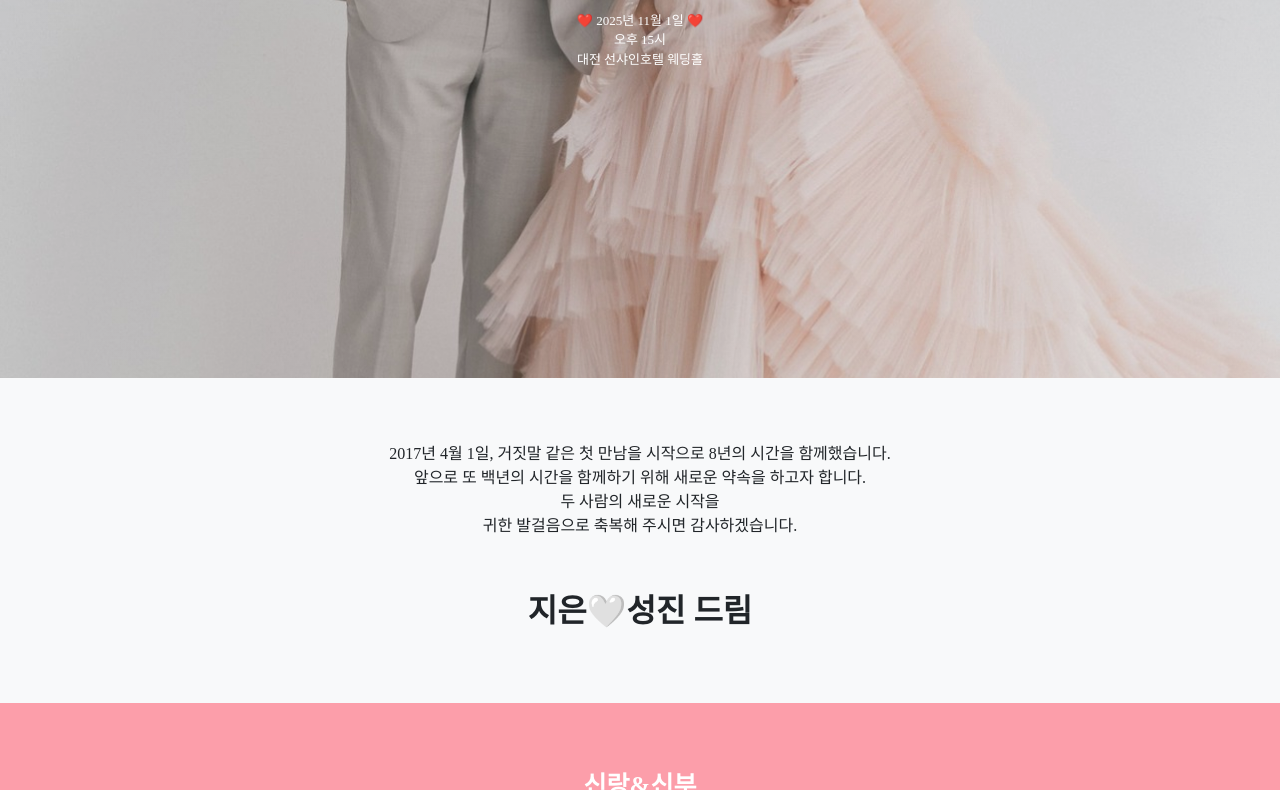
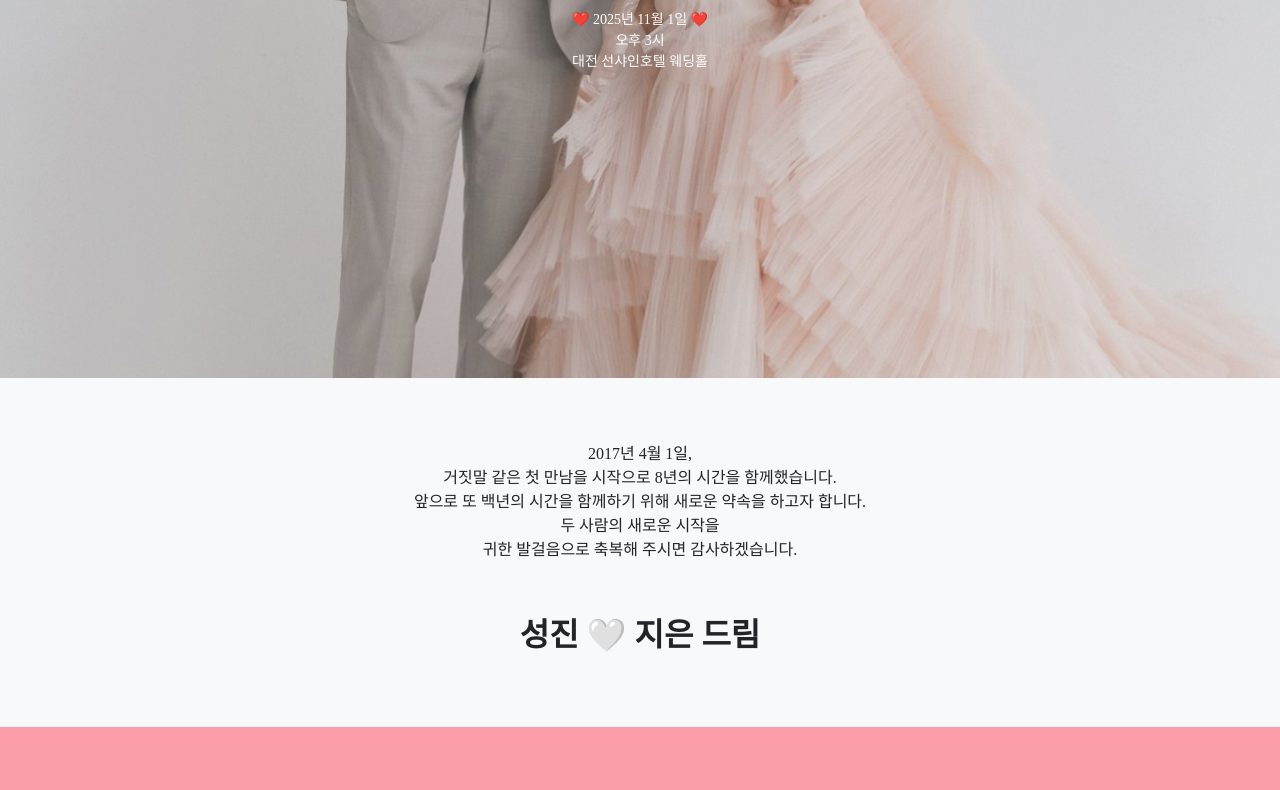
Before and after one commit to marry20251101/marry20251101.github.io, a plain HTML site: page index.html in a window 1280 px wide. Shown: the part 422-1212 px from the top of the page. Drawn offline with nearby package versions, Linux system fonts and the light colour scheme; a web font is replaced by a local one.

Commit message:
Update index.html

```diff
--- a/index.html
+++ b/index.html
@@ -3,11 +3,11 @@
     <head>
         <meta name="viewport" content="width=device-width, initial-scale=1.0">
         <meta property="og:image" content="assets/img/url-main.jpg">
-        <meta property="og:description" content="2025.11.01 지은🤍성진 결혼합니다."/>
+        <meta property="og:description" content="2025.11.01 전성진🤍유지은 결혼합니다."/>
         <meta charset="utf-8" />
         <meta name="description" content="" />
         <meta name="author" content="" />
-        <title>지은🤍성진</title>
+        <title>성진 🤍 지은의 모바일 청첩장입니다</title>
         <link rel="icon" type="image/x-icon" href="assets/favicon.ico"/>
         <!-- Font Awesome icons (free version)-->
         <script src="https://use.fontawesome.com/releases/v6.3.0/js/all.js" crossorigin="anonymous"></script>
@@ -39,7 +39,7 @@
                 <h2 style="font-family: 'Amatic SC', sans-serif; color: white; font-weight: bold;">Jeeeun&SeongJin</h1>
                 <br>
                 <h2 style="font-family: 'Amatic SC', sans-serif; color: white; font-weight: bold;">| We invite you to our wedding |</h2>
-                <p style="font-family: 'Noto Serif KR', serif; color: white; font-size: 13px;"><br>❤️ 2025년 11월 1일 ❤️<br>오후 15시<br>대전 선샤인호텔 웨딩홀</p>
+                <p style="font-family: 'Noto Serif KR', serif; color: white; font-size: 14px;"><br>❤️ 2025년 11월 1일 ❤️<br>오후 3시<br>대전 선샤인호텔 웨딩홀</p>
             </div>
         </header>
 
@@ -49,12 +49,12 @@
                 <div class="row gx-4 gx-lg-5 justify-content-center">
                     <div class="col-lg-10">
                         <p style="font-family: 'Noto Serif KR', serif; font-size: 16px;">
-                            2017년 4월 1일, 거짓말 같은 첫 만남을 시작으로 8년의 시간을 함께했습니다.
+                            2017년 4월 1일,<br> 거짓말 같은 첫 만남을 시작으로 8년의 시간을 함께했습니다.
                             <br>
                             앞으로 또 백년의 시간을 함께하기 위해 새로운 약속을 하고자 합니다.
                             <br>두 사람의 새로운 시작을<br> 귀한 발걸음으로 축복해 주시면 감사하겠습니다.
                         </p>
-                        <h2 style="font-family: 'Noto Serif KR', serif;"><br>지은🤍성진 드림</h2>
+                        <h2 style="font-family: 'Noto Serif KR', serif;"><br>성진 🤍 지은 드림</h2>
                     </div>
                 </div>
             </div>
```
